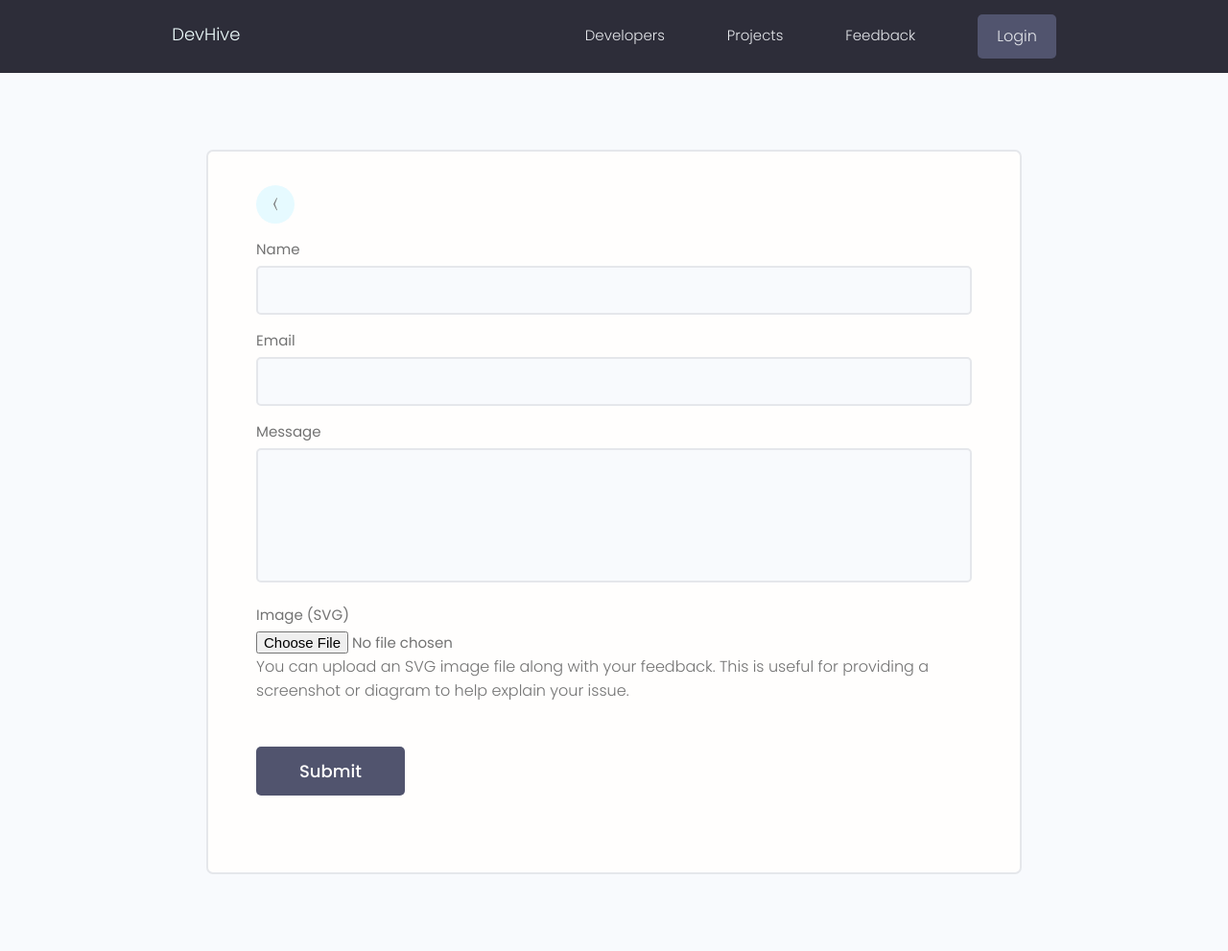
After one commit to MaryamMozaffari97/Complex-CTF-challenge, a Django app: page /feedback/ in a window 1280 px wide. The commit adds this page. Shown: the whole page at 96% size. Run offline with Django 3.2, Linux system fonts and the light colour scheme; some libraries are stand-ins or nearby versions.

Commit message:
add feedback form to user app

```diff
--- a/templates/form-template.html
+++ b/templates/form-template.html
@@ -9,7 +9,7 @@
     <main class="formPage my-xl">
         <div class="content-box">
             <div class="formWrapper">
-                <a class="backButton" href="#"><i class="im im-angle-left"></i></a>
+                <a class="backButton" href="#"><br><span>&#9001;</span></a>
                 <br>
 
                 <form class="form" method="POST">
--- a/templates/index.html
+++ b/templates/index.html
@@ -34,6 +34,7 @@
         <ul class="header__menu">
           <li class="header__menuItem"><a href="index.html">Developers</a></li>
           <li class="header__menuItem"><a href="projects.html">Projects</a></li>
+          <li class="header__menuItem"><a href="feedback_form.html">Feedback</a></li>
           <li class="header__menuItem"><a href="inbox.html">Inbox</a></li>
           <li class="header__menuItem"><a href="account.html">My Account</a></li>
           <li class="header__menuItem"><a href="login.html" class="btn btn--sub">Login</a></li>
--- a/templates/navbar.html
+++ b/templates/navbar.html
@@ -16,6 +16,7 @@
             <ul class="header__menu">
                 <li class="header__menuItem"><a href="{% url 'profiles' %}">Developers</a></li>
                 <li class="header__menuItem"><a href="{% url 'projects' %}">Projects</a></li>
+                <li class="header__menuItem"><a href="{% url 'feedback' %}">Feedback</a></li>
 
 
 
--- a/templates/profile.html
+++ b/templates/profile.html
@@ -34,6 +34,7 @@
         <ul class="header__menu">
           <li class="header__menuItem"><a href="index.html">Developers</a></li>
           <li class="header__menuItem"><a href="projects.html">Projects</a></li>
+          <li class="header__menuItem"><a href="feedback_form.html">Feedback</a></li>
           <li class="header__menuItem"><a href="inbox.html">Inbox</a></li>
           <li class="header__menuItem"><a href="account.html">My Account</a></li>
           <li class="header__menuItem"><a href="login.html" class="btn btn--sub">Login</a></li>
--- a/users/forms.py
+++ b/users/forms.py
@@ -1,59 +1,104 @@
+from django import forms
 from django.forms import ModelForm
 from django.contrib.auth.forms import UserCreationForm
 from django.contrib.auth.models import User
+from django.core.validators import MaxLengthValidator, MinLengthValidator, FileExtensionValidator
 from .models import Profile, Skill, Message
 
 
 class CustomUserCreationForm(UserCreationForm):
     class Meta:
         model = User
-        fields = ['first_name', 'email', 'username', 'password1', 'password2']
+        fields = ["first_name", "email", "username", "password1", "password2"]
         labels = {
-            'first_name': 'Name',
+            "first_name": "Name",
         }
 
     def __init__(self, *args, **kwargs):
         super(CustomUserCreationForm, self).__init__(*args, **kwargs)
 
         for name, field in self.fields.items():
-            field.widget.attrs.update({'class': 'input'})
+            field.widget.attrs.update({"class": "input"})
 
 
 class ProfileForm(ModelForm):
     class Meta:
         model = Profile
-        fields = ['name', 'email', 'username',
-                  'location', 'bio', 'short_intro', 'profile_image',
-                  'social_github', 'social_linkedin', 'social_twitter',
-                  'social_youtube', 'social_website']
+        fields = [
+            "name",
+            "email",
+            "username",
+            "location",
+            "bio",
+            "short_intro",
+            "profile_image",
+            "social_github",
+            "social_linkedin",
+            "social_twitter",
+            "social_youtube",
+            "social_website",
+        ]
 
     def __init__(self, *args, **kwargs):
         super(ProfileForm, self).__init__(*args, **kwargs)
 
         for name, field in self.fields.items():
-            field.widget.attrs.update({'class': 'input'})
+            field.widget.attrs.update({"class": "input"})
 
 
 class SkillForm(ModelForm):
     class Meta:
         model = Skill
-        fields = '__all__'
-        exclude = ['owner']
+        fields = "__all__"
+        exclude = ["owner"]
 
     def __init__(self, *args, **kwargs):
         super(SkillForm, self).__init__(*args, **kwargs)
 
         for name, field in self.fields.items():
-            field.widget.attrs.update({'class': 'input'})
+            field.widget.attrs.update({"class": "input"})
 
 
 class MessageForm(ModelForm):
     class Meta:
         model = Message
-        fields = ['name', 'email', 'subject', 'body']
+        fields = ["name", "email", "subject", "body"]
 
     def __init__(self, *args, **kwargs):
         super(MessageForm, self).__init__(*args, **kwargs)
 
         for name, field in self.fields.items():
-            field.widget.attrs.update({'class': 'input'})
+            field.widget.attrs.update({"class": "input"})
+
+
+class FeedbackForm(forms.Form):
+    name = forms.CharField(
+        max_length=100,
+        validators=[
+            MinLengthValidator(2, message="Name must be at least 2 characters long."),
+            MaxLengthValidator(30, message="Name cannot exceed 100 characters."),
+        ],
+    )
+    email = forms.EmailField(
+        validators=[
+            MinLengthValidator(5, message="Email must be at least 5 characters long."),
+            MaxLengthValidator(254, message="Email cannot exceed 254 characters."),
+        ]
+    )
+    message = forms.CharField(
+        widget=forms.Textarea,
+        validators=[
+            MinLengthValidator(
+                10, message="Message must be at least 10 characters long."
+            ),
+            MaxLengthValidator(5000, message="Message cannot exceed 5000 characters."),
+        ],
+    )
+    image = forms.FileField(
+        validators=[
+            FileExtensionValidator(
+                allowed_extensions=["svg"], message="Only 'svg' file format is allowed."
+            )
+        ],
+        help_text="You can upload an SVG image file along with your feedback. This is useful for providing a screenshot or diagram to help explain your issue.",
+    )
--- /dev/null
+++ b/users/templates/users/feedback_form.html
@@ -0,0 +1,51 @@
+{% extends 'main.html' %}
+
+{% block content %}
+<main class="formPage my-xl">
+    <div class="content-box">
+        <div class="formWrapper">
+            <a class="backButton" href="{% url 'profiles' %}"><br><span>&#9001;</span></a>
+            <form action="" method="post" enctype="multipart/form-data" class="form">
+                {% csrf_token %}
+                <div class="form__field">
+                    <label for="{{ form.name.id_for_label }}" class="form__label">Name</label>
+                    <input type="text" id="{{ form.name.id_for_label }}" name="{{ form.name.name }}" class="input"
+                        maxlength="{{ form.name.field.max_length }}" minlength="2" required>
+                    {% for error in form.name.errors %}
+                    <span class="error-message">{{ error }}</span>
+                    {% endfor %}
+                </div>
+                <div class="form__field">
+                    <label for="{{ form.email.id_for_label }}" class="form__label">Email</label>
+                    <input type="email" id="{{ form.email.id_for_label }}" name="{{ form.email.name }}" class="input"
+                        maxlength="{{ form.email.field.max_length }}" minlength="5" required>
+                    {% for error in form.email.errors %}
+                    <span class="error-message">{{ error }}</span>
+                    {% endfor %}
+                </div>
+                <div class="form__field">
+                    <label for="{{ form.message.id_for_label }}" class="form__label">Message</label>
+                    <textarea id="{{ form.message.id_for_label }}" name="{{ form.message.name }}"
+                        class="input input--textarea" maxlength="{{ form.message.field.max_length }}" minlength="10"
+                        required></textarea>
+                    {% for error in form.message.errors %}
+                    <span class="error-message">{{ error }}</span>
+                    {% endfor %}
+                </div>
+                <div class="form__field">
+                    <label for="{{ form.image.id_for_label }}" class="form__label">Image (SVG)</label>
+                    <input type="file" id="{{ form.image.id_for_label }}" name="{{ form.image.name }}" class="input"
+                        accept=".svg" required>
+                    {% for error in form.image.errors %}
+                    <span class="error-message">{{ error }}</span>
+                    {% endfor %}
+                    <p>{{ form.image.help_text }}</p>
+                </div>
+                <div class="form__field form__field--action">
+                    <input class="btn btn--sub btn--lg  my-md" type="submit" value="Submit" />
+                </div>
+            </form>
+        </div>
+    </div>
+</main>
+{% endblock content %}
--- a/users/templates/users/message.html
+++ b/users/templates/users/message.html
@@ -6,7 +6,7 @@
 <main class="messagePage my-xl">
   <div class="content-box">
     <div class="message">
-      <a class="backButton" href="{% url 'inbox' %}"><i class="im im-angle-left"></i></a>
+      <a class="backButton" href="{% url 'inbox' %}"><br><span>&#9001;</span></a>
       <h2 class="message__subject">{{message.subject}}</h4>
         {% if message.sender %}
         <a href="{% url 'user-profile' message.sender.id  %}" class="message__author">{{message.name}}</a>
--- a/users/templates/users/message_form.html
+++ b/users/templates/users/message_form.html
@@ -5,7 +5,7 @@
 <main class="formPage my-xl">
     <div class="content-box">
         <div class="formWrapper">
-            <a class="backButton" href="{% url 'user-profile' recipient.id  %}"><i class="im im-angle-left"></i></a>
+            <a class="backButton" href="{% url 'user-profile' recipient.id  %}"><br><span>&#9001;</span></a>
             <br>
 
             <form class="form" method="POST">
--- a/users/templates/users/profile_form.html
+++ b/users/templates/users/profile_form.html
@@ -7,7 +7,7 @@
 <main class="formPage my-xl">
     <div class="content-box">
         <div class="formWrapper">
-            <a class="backButton" href="{% url 'account' %}"><i class="im im-angle-left"></i></a>
+            <a class="backButton" href="{% url 'account' %}"><br><span>&#9001;</span></a>
             <br>
 
             <form class="form" method="POST" action="{% url 'edit-account' %}" enctype="multipart/form-data">
--- a/users/templates/users/skill_form.html
+++ b/users/templates/users/skill_form.html
@@ -7,7 +7,7 @@
 <main class="formPage my-xl">
     <div class="content-box">
         <div class="formWrapper">
-            <a class="backButton" href="{% url 'account' %}"><i class="im im-angle-left"></i></a>
+            <a class="backButton" href="{% url 'account' %}"><br><span>&#9001;</span></a>
             <br>
 
             <form class="form" method="POST" action="">
--- a/users/urls.py
+++ b/users/urls.py
@@ -18,4 +18,6 @@ urlpatterns = [
     path('inbox/', views.inbox, name="inbox"),
     path('message/<str:pk>/', views.viewMessage, name="message"),
     path('create-message/<str:pk>/', views.createMessage, name="create-message"),
+
+    path('feedback/', views.createFeedback, name="feedback"),
 ]
--- a/users/views.py
+++ b/users/views.py
@@ -1,56 +1,56 @@
-from django.dispatch.dispatcher import receiver
 from django.shortcuts import render, redirect
 from django.contrib.auth import login, authenticate, logout
 from django.contrib.auth.decorators import login_required
 from django.contrib import messages
 from django.contrib.auth.models import User
-from django.urls import conf
-from django.db.models import Q
-from .models import Profile, Message
-from .forms import CustomUserCreationForm, ProfileForm, SkillForm, MessageForm
+from .models import Profile
+from .forms import ProfileForm, SkillForm, MessageForm, FeedbackForm
 from .utils import searchProfiles, paginateProfiles
 
 
 def loginUser(request):
-    page = 'login'
+    page = "login"
 
     if request.user.is_authenticated:
-        return redirect('profiles')
+        return redirect("profiles")
 
-    if request.method == 'POST':
-        username = request.POST['username'].lower()
-        password = request.POST['password']
+    if request.method == "POST":
+        username = request.POST["username"].lower()
+        password = request.POST["password"]
 
         try:
             user = User.objects.get(username=username)
         except:
-            messages.error(request, 'Username does not exist')
+            messages.error(request, "Username does not exist")
 
         user = authenticate(request, username=username, password=password)
 
         if user is not None:
             login(request, user)
-            return redirect(request.GET['next'] if 'next' in request.GET else 'account')
+            return redirect(request.GET["next"] if "next" in request.GET else "account")
 
         else:
-            messages.error(request, 'Username OR password is incorrect')
+            messages.error(request, "Username OR password is incorrect")
 
-    return render(request, 'users/login_register.html')
+    return render(request, "users/login_register.html")
 
 
 def logoutUser(request):
     logout(request)
-    messages.info(request, 'User was logged out!')
-    return redirect('login')
+    messages.info(request, "User was logged out!")
+    return redirect("login")
 
 
 def profiles(request):
     profiles, search_query = searchProfiles(request)
 
     custom_range, profiles = paginateProfiles(request, profiles, 3)
-    context = {'profiles': profiles, 'search_query': search_query,
-               'custom_range': custom_range}
-    return render(request, 'users/profiles.html', context)
+    context = {
+        "profiles": profiles,
+        "search_query": search_query,
+        "custom_range": custom_range,
+    }
+    return render(request, "users/profiles.html", context)
 
 
 def userProfile(request, pk):
@@ -59,104 +59,103 @@ def userProfile(request, pk):
     topSkills = profile.skill_set.exclude(description__exact="")
     otherSkills = profile.skill_set.filter(description="")
 
-    context = {'profile': profile, 'topSkills': topSkills,
-               "otherSkills": otherSkills}
-    return render(request, 'users/user-profile.html', context)
+    context = {"profile": profile, "topSkills": topSkills, "otherSkills": otherSkills}
+    return render(request, "users/user-profile.html", context)
 
 
-@login_required(login_url='login')
+@login_required(login_url="login")
 def userAccount(request):
     profile = request.user.profile
 
     skills = profile.skill_set.all()
     projects = profile.project_set.all()
 
-    context = {'profile': profile, 'skills': skills, 'projects': projects}
-    return render(request, 'users/account.html', context)
+    context = {"profile": profile, "skills": skills, "projects": projects}
+    return render(request, "users/account.html", context)
 
 
-@login_required(login_url='login')
+@login_required(login_url="login")
 def editAccount(request):
     profile = request.user.profile
     form = ProfileForm(instance=profile)
 
-    if request.method == 'POST':
+    if request.method == "POST":
         form = ProfileForm(request.POST, request.FILES, instance=profile)
         if form.is_valid():
             form.save()
 
-            return redirect('account')
+            return redirect("account")
 
-    context = {'form': form}
-    return render(request, 'users/profile_form.html', context)
+    context = {"form": form}
+    return render(request, "users/profile_form.html", context)
 
 
-@login_required(login_url='login')
+@login_required(login_url="login")
 def createSkill(request):
     profile = request.user.profile
     form = SkillForm()
 
-    if request.method == 'POST':
+    if request.method == "POST":
         form = SkillForm(request.POST)
         if form.is_valid():
             skill = form.save(commit=False)
             skill.owner = profile
             skill.save()
-            messages.success(request, 'Skill was added successfully!')
-            return redirect('account')
+            messages.success(request, "Skill was added successfully!")
+            return redirect("account")
 
-    context = {'form': form}
-    return render(request, 'users/skill_form.html', context)
+    context = {"form": form}
+    return render(request, "users/skill_form.html", context)
 
 
-@login_required(login_url='login')
+@login_required(login_url="login")
 def updateSkill(request, pk):
     profile = request.user.profile
     skill = profile.skill_set.get(id=pk)
     form = SkillForm(instance=skill)
 
-    if request.method == 'POST':
+    if request.method == "POST":
         form = SkillForm(request.POST, instance=skill)
         if form.is_valid():
             form.save()
-            messages.success(request, 'Skill was updated successfully!')
-            return redirect('account')
+            messages.success(request, "Skill was updated successfully!")
+            return redirect("account")
 
-    context = {'form': form}
-    return render(request, 'users/skill_form.html', context)
+    context = {"form": form}
+    return render(request, "users/skill_form.html", context)
 
 
-@login_required(login_url='login')
+@login_required(login_url="login")
 def deleteSkill(request, pk):
     profile = request.user.profile
     skill = profile.skill_set.get(id=pk)
-    if request.method == 'POST':
+    if request.method == "POST":
         skill.delete()
-        messages.success(request, 'Skill was deleted successfully!')
-        return redirect('account')
+        messages.success(request, "Skill was deleted successfully!")
+        return redirect("account")
 
-    context = {'object': skill}
-    return render(request, 'delete_template.html', context)
+    context = {"object": skill}
+    return render(request, "delete_template.html", context)
 
 
-@login_required(login_url='login')
+@login_required(login_url="login")
 def inbox(request):
     profile = request.user.profile
     messageRequests = profile.messages.all()
     unreadCount = messageRequests.filter(is_read=False).count()
-    context = {'messageRequests': messageRequests, 'unreadCount': unreadCount}
-    return render(request, 'users/inbox.html', context)
+    context = {"messageRequests": messageRequests, "unreadCount": unreadCount}
+    return render(request, "users/inbox.html", context)
 
 
-@login_required(login_url='login')
+@login_required(login_url="login")
 def viewMessage(request, pk):
     profile = request.user.profile
     message = profile.messages.get(id=pk)
     if message.is_read == False:
         message.is_read = True
         message.save()
-    context = {'message': message}
-    return render(request, 'users/message.html', context)
+    context = {"message": message}
+    return render(request, "users/message.html", context)
 
 
 def createMessage(request, pk):
@@ -168,7 +167,7 @@ def createMessage(request, pk):
     except:
         sender = None
 
-    if request.method == 'POST':
+    if request.method == "POST":
         form = MessageForm(request.POST)
         if form.is_valid():
             message = form.save(commit=False)
@@ -180,8 +179,22 @@ def createMessage(request, pk):
                 message.email = sender.email
             message.save()
 
-            messages.success(request, 'Your message was successfully sent!')
-            return redirect('user-profile', pk=recipient.id)
+            messages.success(request, "Your message was successfully sent!")
+            return redirect("user-profile", pk=recipient.id)
 
-    context = {'recipient': recipient, 'form': form}
-    return render(request, 'users/message_form.html', context)
+    context = {"recipient": recipient, "form": form}
+    return render(request, "users/message_form.html", context)
+
+
+def createFeedback(request):
+    if request.method == "POST":
+        form = FeedbackForm(request.POST, request.FILES)
+        if form.is_valid():
+            # svg_file = request.FILES["image"]
+            # parsing the image
+            messages.success(request, "Thank you for your feedback!")
+        else:
+            messages.error(request, "failed to process your data, please try again")
+    else:
+        form = FeedbackForm()
+    return render(request, "users/feedback_form.html", {"form": form})
```
Also changed, not shown: test_project/test.xml (added, +17 -0 lines), test_project/test2.xml (added, +9 -0 lines), users/utils.py (+9 -10 lines), test_project/evil.svg (added), 2 other files.
